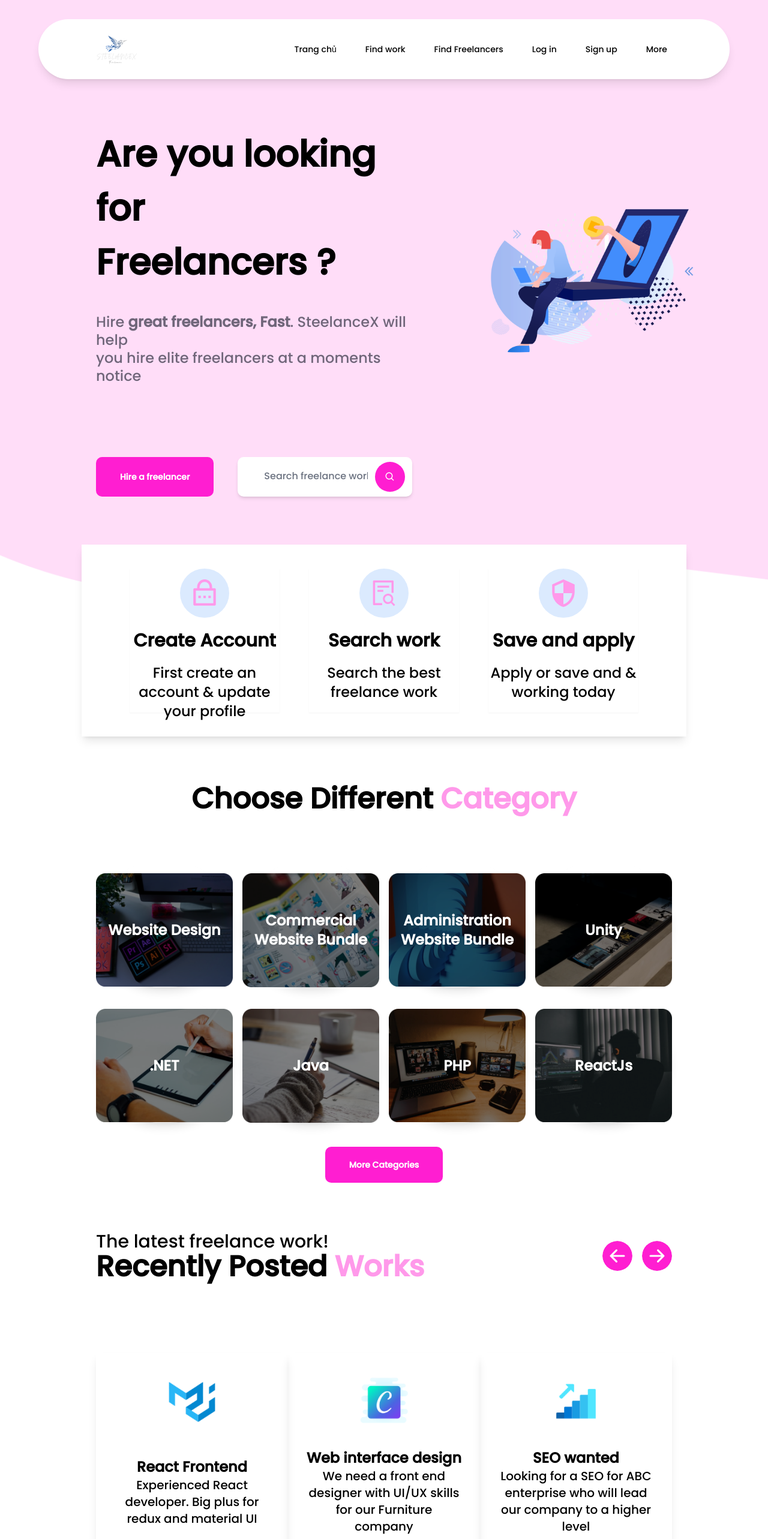
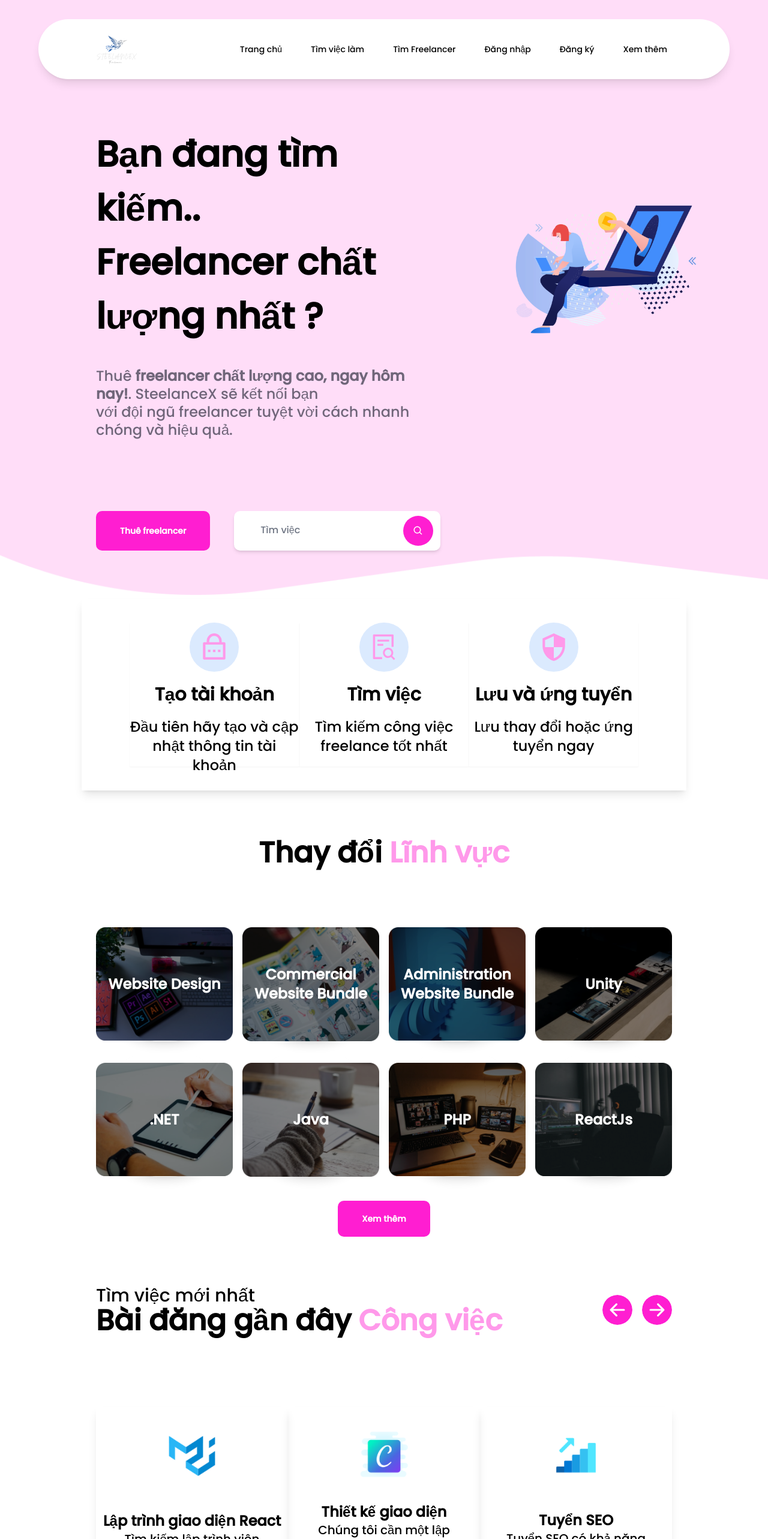
Before and after one commit to Shi-49-94-444-4444/steelancer, a Next.js app: page / in a window 1280 px wide. Shown: the top 2566 px of the page at 60% size. Built offline with nearby package versions, Linux system fonts and the light colour scheme; no server answers.

Commit message:
add trans

```diff
--- a/app/components/Footer.tsx
+++ b/app/components/Footer.tsx
@@ -56,7 +56,7 @@ const Footer = () => {
                         <div className="
                                 col-span-8
                                 mt-20
-                                px-20
+                                px-10
                                 py-10
                             "
                         >
--- a/app/components/QuickBox.tsx
+++ b/app/components/QuickBox.tsx
@@ -17,7 +17,7 @@ const QuickBox: React.FC<QuickBoxProps> = ({
                 flex-col
                 items-center
                 w-auto
-                md:w-[250px]
+                md:w-[350px]
                 h-60
                 shadow-sm
                 rounded-12
@@ -37,6 +37,7 @@ const QuickBox: React.FC<QuickBoxProps> = ({
             <div className="
                     font-semibold
                     text-3xl
+                    text-center
                 "
             >
                 {label}
--- a/app/components/RecentBox.tsx
+++ b/app/components/RecentBox.tsx
@@ -82,6 +82,7 @@ const RecentBox: React.FC<RecentBoxProps> = ({
                         text-pink-cus-tx
                         underline
                         cursor-pointer
+                        text-center
                     "
                 >
                     {t("Apply now")}
--- a/app/components/body/AboutUs.tsx
+++ b/app/components/body/AboutUs.tsx
@@ -30,7 +30,7 @@ const AboutUs = () => {
                             "
                         >
                             <span>{t("ABOUT")}</span>
-                            <span className="text-pink-cus-tx">{t("US")}</span>
+                            <span className="text-pink-cus-tx"> {t("US")}</span>
                         </h1>
                     </div>
                     <div className="
--- a/app/constants/index.tsx
+++ b/app/constants/index.tsx
@@ -26,18 +26,39 @@ export const navlinks = [
 export const quicks = [
     {
         icon: RiLockPasswordLine,
-        label: "Create Account",
-        description: "First create an account & update your profile"
+        label: "Tạo tài khoản",
+        description: "Đầu tiên hãy tạo và cập nhật thông tin tài khoản"
     },
     {
         icon: AiOutlineFileSearch,
-        label: "Search work ",
-        description: "Search the best freelance work"
+        label: "Tìm việc ",
+        description: "Tìm kiếm công việc freelance tốt nhất"
     },
     {
         icon: MdOutlineSecurity,
-        label: "Save and apply",
-        description: "Apply or save and & working today"
+        label: "Lưu và ứng tuyển",
+        description: "Lưu thay đổi hoặc ứng tuyển ngay"
+    },
+]
+
+export const recents = [
+    {
+        src: "/images/recent_1.png",
+        label: "Lập trình giao diện React",
+        description: "Tìm kiếm lập trình viên React có kinh nghiệm. Kỹ năng sử dụng redux và material UI là lợi thế.",
+        price: "500",
+    },
+    {
+        src: "/images/recent_2.png",
+        label: "Thiết kế giao diện",
+        description: "Chúng tôi cần một lập trình viên thiết kế giao diện web với kỹ năng sử dụng UI/UX cho công ty nội thất THC",
+        price: "500",
+    },
+    {
+        src: "/images/recent_3.png",
+        label: "Tuyển SEO",
+        description: "Tuyển SEO có khả năng nhằm nâng cao năng suất làm việc của công ty ABC.",
+        price: "300",
     },
 ]
 
@@ -73,27 +94,6 @@ export const categories = [
     {
         src: "/images/category_8.png",
         label: "ReactJs",
-    },
-]
-
-export const recents = [
-    {
-        src: "/images/recent_1.png",
-        label: "React Frontend",
-        description: "Experienced React developer. Big plus for redux and material UI",
-        price: "500",
-    },
-    {
-        src: "/images/recent_2.png",
-        label: "Web interface design",
-        description: "We need a front end designer with UI/UX skills for our Furniture company",
-        price: "500",
-    },
-    {
-        src: "/images/recent_3.png",
-        label: "SEO wanted",
-        description: "Looking for a SEO for ABC enterprise who will lead our company to a higher level",
-        price: "300",
     },
 ]
 
--- a/locales/en/translation.json
+++ b/locales/en/translation.json
@@ -1,146 +1,148 @@
 {
     "Home": "Trang chủ",
-    "Find work": "Find work",
-    "Find Freelancers": "Find Freelancers",
-    "Log in": "Log in",
-    "Sign up": "Sign up",
-    "More": "More",
-    "Policy": "Policy",
+    "Find work": "Tìm việc làm",
+    "Find Freelancers": "Tìm Freelancer",
+    "Log in": "Đăng nhập",
+    "Sign up": "Đăng ký",
+    "More": "Khác",
+    "Policy": "Chính sách",
     "FAQ": "FAQ",
-    "Contract": "Contract",
-    "Price list": "Price list",
-    "US": "US",
-    "Find The Best": "Find The Best",
-    "Freelancers": "Freelancers",
-    "Here": "Here",
-    "Join the network of": "Join the network of",
-    "500+ high quality freelancers": "500+ high quality freelancers",
-    "and find the desired addition to your team today. With more than": "and find the desired addition to your team today. With more than",
-    "300 freelance work": "300 freelance work",
-    "posted of various jobs and skill requirements": "posted of various jobs and skill requirements",
+    "Contract": "Hợp đồng",
+    "Price list": "Gói",
+    "ABOUT": "Chúng",
+    "US": "Tôi",
+    "Find The Best": "Tìm kiếm những",
+    "Freelancers": "Freelancer chất lượng nhất",
+    "Here": "Tại đây",
+    "Join the network of": "Tham gia đội ngũ gồm",
+    "500+ high quality freelancers": "hơn 500 freelancer chất lượng cao",
+    "and find the desired addition to your team today. With more than": "Và tìm kiếm và tìm kiếm “nhân tố hoàn hảo” cho doanh nghiệp của mình ngay hôm nay",
+    "300 freelance work": "Với hơn 300 công việc",
+    "posted of various jobs and skill requirements": "thuộc đa dạng các khối ngành và nhiều yêu cầu kỹ thuật khác nhau",
     "SteelanceX": "SteelanceX",
-    "is the best choice for your every need of IT and development.": "is the best choice for your every need of IT and development.",
-    "More Categories": "More Categories",
-    "Choose Different": "Choose Different",
-    "Category": "Category",
-    "Are you looking for": "Are you looking for",
-    "Hire": "Hire",
-    "great freelancers, Fast": "great freelancers, Fast",
-    "SteelanceX will help": "SteelanceX will help",
-    "you hire elite freelancers at a moments notice": "you hire elite freelancers at a moments notice",
-    "Hire a freelancer": "Hire a freelancer",
-    "The latest freelance work!": "The latest freelance work!",
-    "Recently Posted": "Recently Posted",
-    "Works": "Works",
-    "Timing": "Timing",
-    "Date": "Date",
-    "Hire now": "Hire now",
-    "Comment": "Comment",
-    "Skill": "Skill",
-    "Rent now": "Rent now",
-    "Rating:": "Rating:",
-    "More": "More",
-    "Less": "Less",
-    "Desired salary": "Desired salary",
-    "Recommenced": "Recommenced",
-    "Edit Profile": "Edit Profile",
-    "Description": "Description",
-    "Create": "Create",
-    "Save": "Save",
-    "Scan the QR code with your Momo app to make the payment.": "Scan the QR code with your Momo app to make the payment.",
-    "Momo Payment": "Momo Payment",
-    "Post a project": "Post a project",
-    "Pay by the hour": "Pay by the hour",
-    "Rent at hourly rates and pay for billed hours. Best suited for extended jobs.": "Rent at hourly rates and pay for billed hours. Best suited for extended jobs.",
-    "Pay a fixed price": "Pay a fixed price",
-    "Negotiate the price and disburse payment when the job is completed. Best suited for one-time jobs.": "Negotiate the price and disburse payment when the job is completed. Best suited for one-time jobs.",
-    "Highest bid": "Highest bid",
-    "Apply now": "Apply now",
-    "For Clients": "For Clients",
-    "Find Freelancers": "Find Freelancers",
-    "Post Project": "Post Project",
-    "Refund Policy": "Refund Policy",
-    "Privacy Policy": "Privacy Policy",
-    "For Freelancers": "For Freelancers",
-    "Find Work": "Find Work",
-    "Create Account": "Create Account",
-    "Contact Us": "Contact Us",
-    "Ho Chi Minh City": "Ho Chi Minh City",
-    "Powerful freelance marketplace system with an aim of": "Powerful freelance marketplace system with an aim of",
-    "connecting users": "connecting users",
-    "in a secure": "in a secure",
-    "and simple way.": "and simple way.",
-    "Your freelancer profile": "Your freelancer profile",
-    "Close": "Close",
-    "Enter imageURL": "Enter imageURL",
-    "Name": "Name",
-    "Enter name": "Enter name",
-    "Review": "Review",
-    "Enter review": "Enter review",
-    "Address": "Address",
-    "Enter Address": "Enter Address",
-    "Price": "Price",
-    "Enter Price": "Enter Price",
-    "Enter description": "Enter description",
-    "Enter Skill": "Enter Skill",
-    "Job Description:": "Job Description:",
-    "ID project": "ID project",
-    "Submit a job offer for this job now!": "Submit a job offer for this job now!",
-    "Close offer after": "Close offer after",
-    "Project complete": "Project complete",
-    "Project closed": "Project closed",
-    "Open": "Open",
-    "Offer your price": "Offer your price",
-    "Your Mail": "Your Mail",
-    "Offer for Job": "Offer for Job",
-    "day left": "day left",
-    "Verified": "Verified",
-    "Business": "Business",
-    "Details": "Details",
-    "Show More": "Show More",
-    "Show Less": "Show Less",
-    "in": "in",
-    "Choose": "Choose",
-    "BUDGET": "BUDGET",
-    "Search freelance work": "Search freelance work",
-    "First Name": "First Name",
-    "Last Name": "Last Name",
-    "Password": "Password",
-    "Confirm Password": "Confirm Password",
-    "SIGN UP": "SIGN UP",
-    "Already have an account?": "Already have an account?",
-    "Choose a name for your project": "Choose a name for your project",
-    "Application expire date": "Application expire date",
-    "Tell us more about your project": "Tell us more about your project",
-    "What skills are needed?": "What skills are needed?",
-    "How do you want to pay?": "How do you want to pay?",
-    "What is your expected budget?": "What is your expected budget?",
-    "Enter money": "Enter money",
-    "YES, Post the project!": "YES, Post the project!",
-    "Manage Jobs": "Manage Jobs",
-    "Project": "Project",
-    "Posted on": "Posted on",
-    "Expiring on": "Expiring on",
-    "Forgot password ?": "Forgot password ?",
-    "Sign in": "Sign in",
-    "Or": "Or",
-    "Filter": "Filter",
-    "Working": "Working",
-    "Enter phone": "Enter phone",
-    "Enter mail": "Enter mail",
-    "Language": "Language",
-    "Choose Language": "Choose Language",
-    "Choose Skill": "Choose Skill",
-    "Place": "Place",
-    "Choose Place": "Choose Place",
-    "Choose Work": "Choose Work",
-    "Payment": "Payment",
-    "Choose Payment": "Choose Payment",
-    "What job do you need?": "What job do you need?",
-    "Choose field of work": "Choose field of work",
-    "Prior experience": "Prior experience",
-    "Choose Experience": "Choose Experience",
-    "Hourly Rate (USD)": "Hourly Rate (VND)",
-    "Choose Price/Hour": "Choose Price/Hour",
-    "Your offer": "Your offer"
+    "is the best choice for your every need of IT and development.": "là lựa chọn hàng đầu cho tất cả những nhu cầu về IT và phát triển phần mềm của bạn",
+    "More Categories": "Xem thêm",
+    "Choose Different": "Thay đổi",
+    "Category": "Lĩnh vực",
+    "Are you looking for": "Bạn đang tìm kiếm..",
+    "Hire": "Thuê",
+    "great freelancers, Fast": "freelancer chất lượng cao, ngay hôm nay!",
+    "SteelanceX will help": "SteelanceX sẽ kết nối bạn",
+    "you hire elite freelancers at a moments notice": "với đội ngũ freelancer tuyệt vời cách nhanh chóng và hiệu quả.",
+    "Hire a freelancer": "Thuê freelancer",
+    "The latest freelance work!": "Tìm việc mới nhất",
+    "Recently Posted": "Bài đăng gần đây",
+    "Works": "Công việc",
+    "Timing": "Thời gian",
+    "Date": "Ngày",
+    "Hire now": "Thuê ngay",
+    "Comment": "Nhận xét",
+    "Skill": "Kỹ năng",
+    "Rent now": "Thuê ngay",
+    "Rating:": "Đánh giá",
+    "More": "Xem thêm",
+    "Less": "Rút gọn",
+    "Desired salary": "Mức lương mong muốn",
+    "Recommenced": "Yêu cầu",
+    "Edit Profile": "Chỉnh sửa thông tin",
+    "Description": "Mô tả",
+    "Create": "Tạo mới",
+    "Save": "Lưu",
+    "Scan the QR code with your Momo app to make the payment.": "Quét mã QR bằng ứng dụng Momo để hoàn thành giao dịch",
+    "Momo Payment": "Thanh toán bằng Momo",
+    "Post a project": "Đăng bài tuyển dụng",
+    "Pay by the hour": "Lương theo giờ",
+    "Rent at hourly rates and pay for billed hours. Best suited for extended jobs.": "Thuê theo giờ. Phù hợp cho các công việc lâu dài",
+    "Pay a fixed price": "Thuê theo mức giá",
+    "Negotiate the price and disburse payment when the job is completed. Best suited for one-time jobs.": "thương lượng giá và trả lương khi hoàn thành công việc. Phù hợp cho các dự án đơn lẻ",
+    "Highest bid": "Trả giá cao nhất",
+    "Apply now": "Đăng ký ngay",
+    "For Clients": "Dành cho khách hàng",
+    "Find Freelancers": "Tìm Freelancer",
+    "Post Project": "Đăng việc",
+    "Refund Policy": "Chính sách hoàn tiền",
+    "Privacy Policy": "Quyền riêng tư",
+    "For Freelancers": "Dành cho Freelancer",
+    "Find Work": "Tìm việc làm",
+    "Create Account": "Tạo tài khoản",
+    "Contact Us": "Trợ giúp",
+    "Ho Chi Minh City": "Thành phố Hồ Chí Minh",
+    "Powerful freelance marketplace system with an aim of": "Một hệ thống đội ngũ freelancer với mục tiêu ",
+    "connecting users": "kết nối người dùng",
+    "in a secure": " một cách bảo mật ",
+    "and simple way.": "và đơn giản hơn.",
+    "Your freelancer profile": "Hồ sơ Freelancer",
+    "Close": "Đúng",
+    "Enter image URL": "Thêm ảnh",
+    "Name": "Tên",
+    "Enter name": "Nhập tên",
+    "Review": "Mô tả",
+    "Enter review": "Nhập mô tả",
+    "Address": "Địa chỉ",
+    "Enter Address": "Nhập tỉnh/thành phố",
+    "Price": "Mức lương",
+    "Enter Price": "Nhập mức lương",
+    "Enter description": "Nhập mô tả",
+    "Enter Skill": "Nhập kỹ năng",
+    "Job Description:": "Mô tả công việc",
+    "ID project": "Mã dự án",
+    "Submit a job offer for this job now!": "Đăng bài tuyển dụng",
+    "Close offer after": "Kết thúc tuyển dụng sau",
+    "Project complete": "Dự án hoàn thành",
+    "Project closed": "Dự án kết thúc",
+    "Open": "Mở",
+    "Offer your price": "Nhập mức lương",
+    "Your Mail": "Email",
+    "Offer for Job": "Dự án đang tiến hành",
+    "days left": "Số ngày còn lại",
+    "Verified": "Đã xác nhận",
+    "Business": "Doanh nghiệp",
+    "Details": "Mô tả",
+    "Show More": "Xem thêm",
+    "Show Less": "Thu nhỏ",
+    "in": "trong",
+    "Choose": "Chọn",
+    "BUDGET": "Mức lương đề xuất",
+    "Search freelance work": "Tìm việc",
+    "First Name": "Họ",
+    "Last Name": "Tên",
+    "Password": "Mật khẩu",
+    "Confirm Password": "Nhập lại mật khẩu",
+    "SIGN UP": "ĐĂNG KÝ",
+    "Already have an account?": "Đã có tài khoản?",
+    "Choose a name for your project": "Chọn tên dự án",
+    "Application expire date": "hạn chót nhận hồ sơ",
+    "Tell us more about your project": "Mô tả dự án",
+    "What skills are needed?": "Yêu cầu kỹ thuật",
+    "How do you want to pay?": "Phương thức thanh toán",
+    "What is your expected budget?": "Mức lương dự kiế",
+    "Enter money": "Nhập số tiền",
+    "YES, Post the project!": "Xác nhận & đăng bài",
+    "Manage Jobs": "Quản lý công việc",
+    "Project": "Dự án",
+    "Posted on": "Dự án đã đăng",
+    "Expiring on": "Hạn chót đăng ký",
+    "Forgot password ?": "Quên mật khẩu",
+    "Sign in": "Đăng nhập",
+    "Or": "Hoặc",
+    "Filter": "Bộ lọc",
+    "Working": "Tiến trình làm",
+    "Enter phone": "Nhập số điện thoại",
+    "Enter mail": "Nhập Email",
+    "Language": "Ngôn ngữ chính",
+    "Choose Language": "chọn ngôn ngữ",
+    "Choose Skill": "chọn Kỹ năng",
+    "Place": "Địa điểm",
+    "Choose Place": "Chọn tỉnh/thành phố",
+    "Choose Work": "Chọn loại công việc",
+    "Payment": "Hình thức thanh toán",
+    "Choose Payment": "Chọn hình thức thanh toán",
+    "What job do you need?": "Dự án của bạn là gì?",
+    "Choose field of work": "Chọn ngành",
+    "Prior experience": "Yêu cầu kinh nghiệm",
+    "Choose Experience": "Chọn yêu cầu kinh nghiệm",
+    "Hourly Rate (USD)": "Lương theo giờ",
+    "Choose Price/Hour": "Chọn mức giá/giờ",
+    "Your offer": "Đề nghị của bạn",
+    "Select...": "Lựa chọn..."
 }
--- a/locales/vi/translation.json
+++ b/locales/vi/translation.json
@@ -1,5 +1,5 @@
 {
-    "Home": "Trang chủ",
+    "Home": "Home",
     "Find work": "Find work",
     "Find Freelancers": "Find Freelancers",
     "Log in": "Log in",
@@ -9,5 +9,139 @@
     "FAQ": "FAQ",
     "Contract": "Contract",
     "Price list": "Price list",
-    "ABOUT": ""
+    "ABOUT": "ABOUT",
+    "US": "US",
+    "Find The Best": "Find The Best",
+    "Freelancers": "Freelancers",
+    "Here": "Here",
+    "Join the network of": "Join the network of",
+    "500+ high quality freelancers": "500+ high quality freelancers",
+    "and find the desired addition to your team today. With more than": "and find the desired addition to your team today. With more than",
+    "300 freelance work": "300 freelance work",
+    "posted of various jobs and skill requirements": "posted of various jobs and skill requirements",
+    "SteelanceX": "SteelanceX",
+    "is the best choice for your every need of IT and development.": "is the best choice for your every need of IT and development.",
+    "More Categories": "More Categories",
+    "Choose Different": "Choose Different",
+    "Category": "Category",
+    "Are you looking for": "Are you looking for",
+    "Hire": "Hire",
+    "great freelancers, Fast": "great freelancers, Fast",
+    "SteelanceX will help": "SteelanceX will help",
+    "you hire elite freelancers at a moments notice": "you hire elite freelancers at a moments notice",
+    "Hire a freelancer": "Hire a freelancer",
+    "The latest freelance work!": "The latest freelance work!",
+    "Recently Posted": "Recently Posted",
+    "Works": "Works",
+    "Timing": "Timing",
+    "Date": "Date",
+    "Hire now": "Hire now",
+    "Comment": "Comment",
+    "Skill": "Skill",
+    "Rent now": "Rent now",
+    "Rating:": "Rating:",
+    "More": "More",
+    "Less": "Less",
+    "Desired salary": "Desired salary",
+    "Recommenced": "Recommenced",
+    "Edit Profile": "Edit Profile",
+    "Description": "Description",
+    "Create": "Create",
+    "Save": "Save",
+    "Scan the QR code with your Momo app to make the payment.": "Scan the QR code with your Momo app to make the payment.",
+    "Momo Payment": "Momo Payment",
+    "Post a project": "Post a project",
+    "Pay by the hour": "Pay by the hour",
+    "Rent at hourly rates and pay for billed hours. Best suited for extended jobs.": "Rent at hourly rates and pay for billed hours. Best suited for extended jobs.",
+    "Pay a fixed price": "Pay a fixed price",
+    "Negotiate the price and disburse payment when the job is completed. Best suited for one-time jobs.": "Negotiate the price and disburse payment when the job is completed. Best suited for one-time jobs.",
+    "Highest bid": "Highest bid",
+    "Apply now": "Apply now",
+    "For Clients": "For Clients",
+    "Find Freelancers": "Find Freelancers",
+    "Post Project": "Post Project",
+    "Refund Policy": "Refund Policy",
+    "Privacy Policy": "Privacy Policy",
+    "For Freelancers": "For Freelancers",
+    "Find Work": "Find Work",
+    "Create Account": "Create Account",
+    "Contact Us": "Contact Us",
+    "Ho Chi Minh City": "Ho Chi Minh City",
+    "Powerful freelance marketplace system with an aim of": "Powerful freelance marketplace system with an aim of",
+    "connecting users": "connecting users",
+    "in a secure": "in a secure",
+    "and simple way.": "and simple way.",
+    "Your freelancer profile": "Your freelancer profile",
+    "Close": "Close",
+    "Enter imageURL": "Enter imageURL",
+    "Name": "Name",
+    "Enter name": "Enter name",
+    "Review": "Review",
+    "Enter review": "Enter review",
+    "Address": "Address",
+    "Enter Address": "Enter Address",
+    "Price": "Price",
+    "Enter Price": "Enter Price",
+    "Enter description": "Enter description",
+    "Enter Skill": "Enter Skill",
+    "Job Description:": "Job Description:",
+    "ID project": "ID project",
+    "Submit a job offer for this job now!": "Submit a job offer for this job now!",
+    "Close offer after": "Close offer after",
+    "Project complete": "Project complete",
+    "Project closed": "Project closed",
+    "Open": "Open",
+    "Offer your price": "Offer your price",
+    "Your Mail": "Your Mail",
+    "Offer for Job": "Offer for Job",
+    "day left": "day left",
+    "Verified": "Verified",
+    "Business": "Business",
+    "Details": "Details",
+    "Show More": "Show More",
+    "Show Less": "Show Less",
+    "in": "in",
+    "Choose": "Choose",
+    "BUDGET": "BUDGET",
+    "Search freelance work": "Search freelance work",
+    "First Name": "First Name",
+    "Last Name": "Last Name",
+    "Password": "Password",
+    "Confirm Password": "Confirm Password",
+    "SIGN UP": "SIGN UP",
+    "Already have an account?": "Already have an account?",
+    "Choose a name for your project": "Choose a name for your project",
+    "Application expire date": "Application expire date",
+    "Tell us more about your project": "Tell us more about your project",
+    "What skills are needed?": "What skills are needed?",
+    "How do you want to pay?": "How do you want to pay?",
+    "What is your expected budget?": "What is your expected budget?",
+    "Enter money": "Enter money",
+    "YES, Post the project!": "YES, Post the project!",
+    "Manage Jobs": "Manage Jobs",
+    "Project": "Project",
+    "Posted on": "Posted on",
+    "Expiring on": "Expiring on",
+    "Forgot password ?": "Forgot password ?",
+    "Sign in": "Sign in",
+    "Or": "Or",
+    "Filter": "Filter",
+    "Working": "Working",
+    "Enter phone": "Enter phone",
+    "Enter mail": "Enter mail",
+    "Language": "Language",
+    "Choose Language": "Choose Language",
+    "Choose Skill": "Choose Skill",
+    "Place": "Place",
+    "Choose Place": "Choose Place",
+    "Choose Work": "Choose Work",
+    "Payment": "Payment",
+    "Choose Payment": "Choose Payment",
+    "What job do you need?": "What job do you need?",
+    "Choose field of work": "Choose field of work",
+    "Prior experience": "Prior experience",
+    "Choose Experience": "Choose Experience",
+    "Hourly Rate (USD)": "Hourly Rate (VND)",
+    "Choose Price/Hour": "Choose Price/Hour",
+    "Your offer": "Your offer"
 }
--- a/pages/register.tsx
+++ b/pages/register.tsx
@@ -24,7 +24,7 @@ const Register = () => {
   const { t } = useTranslation()
   const options = [
     { value: "Click Choose Role", label: "Click Choose Role", isDisabled: true },
-    { value: "Business", label: "Business" },
+    { value: "Business", label: "Doanh Ngiệp" },
     { value: "Freelancer", label: "Freelancer" },
   ];
 
@@ -133,6 +133,7 @@ const Register = () => {
       <Select
         options={options}
         className="text-xl"
+        placeholder={t("Select...")}
         isClearable
         onChange={(input) => {
           setIsFreelancer(input?.value)
```
